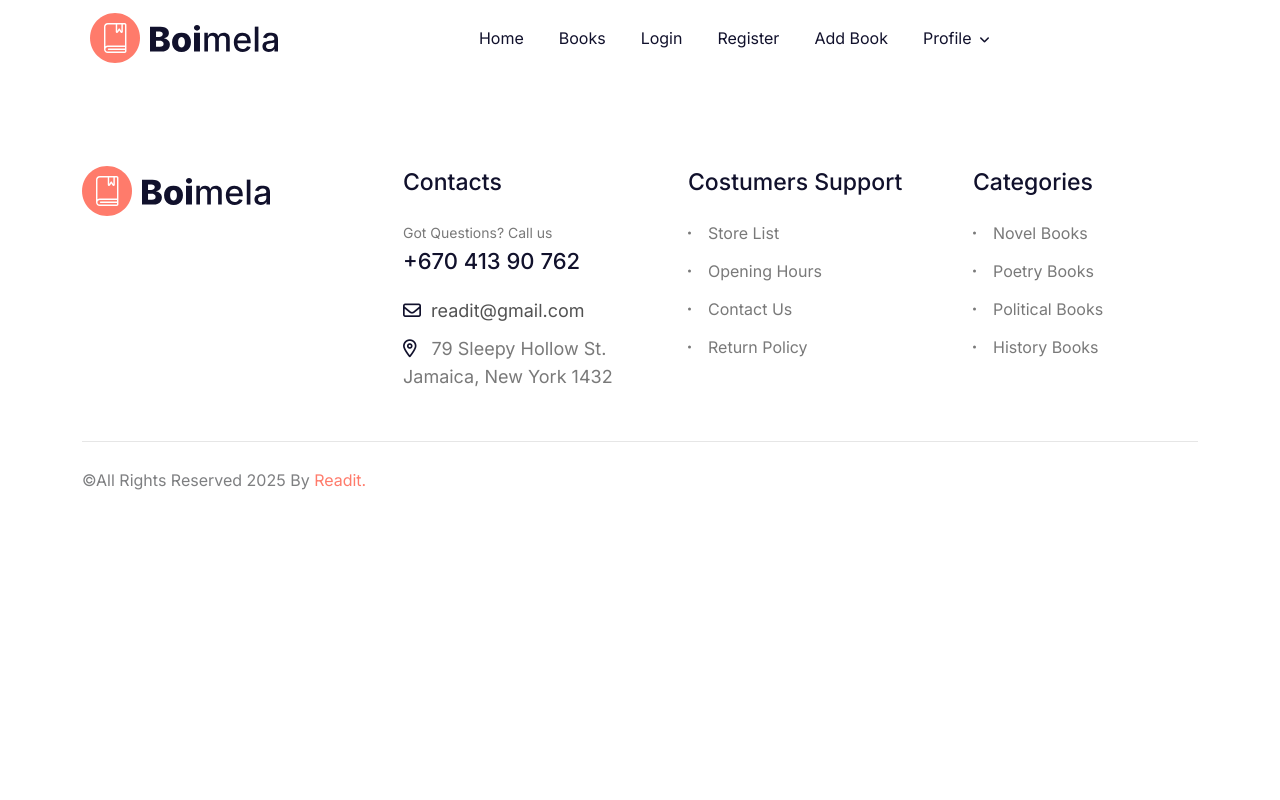
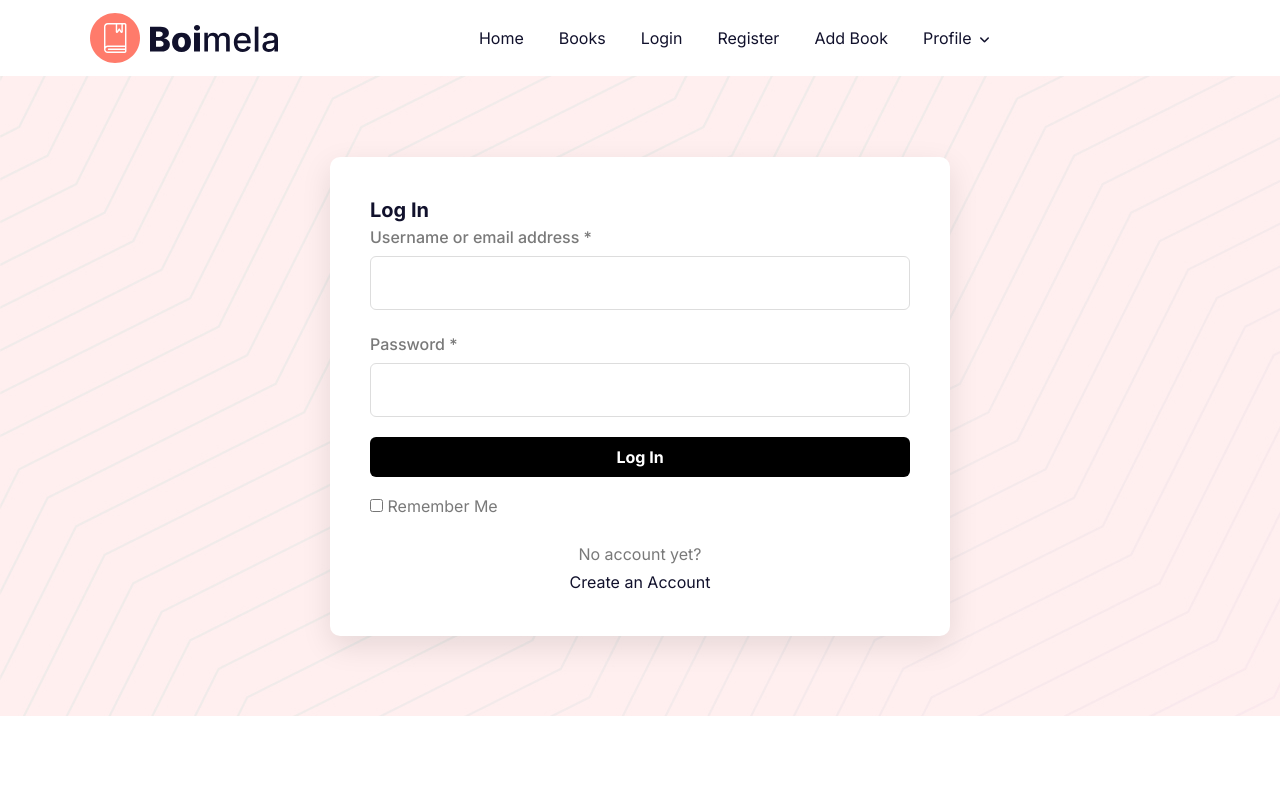
Before and after one commit to DanielVKrastev/Bookshelf_Hub, an Angular app in the folder client/: page /login in a window 1280 px wide. Before the commit this address led to /. Shown: the top 800 px of the page. Built offline with nearby package versions, Linux system fonts and the light colour scheme; a web font is replaced by a local one.

Commit message:
Create Login Page

```diff
--- a/client/src/app/app.routes.ts
+++ b/client/src/app/app.routes.ts
@@ -1,6 +1,7 @@
 import { Routes } from '@angular/router';
 import { HomeComponent } from './home/home.component';
 import { BooksCatalogComponent } from './books-catalog/books-catalog.component';
+import { LoginComponent } from './user/login/login.component';
 
 export const routes: Routes = [
     { path: '', redirectTo: '/home', pathMatch: 'full' },
@@ -10,4 +11,6 @@ export const routes: Routes = [
         { path: '', component: BooksCatalogComponent },
         //{ path: ':bookId', component: CurrentBook, canActivate: [AuthGuard] },
     ] },
+     // User routing
+    { path: 'login', component: LoginComponent },
 ];
--- /dev/null
+++ b/client/src/app/user/login/login.component.css
@@ -0,0 +1,64 @@
+.login-page {
+    min-height: 80vh;
+    display: flex;
+    align-items: center;
+    justify-content: center;
+    background: #f5f5f5;
+}
+
+.login-box {
+    width: 100%;
+    max-width: 620px;
+    background: #fff;
+    padding: 40px;
+    border-radius: 10px;
+    box-shadow: 0 10px 30px rgba(0, 0, 0, 0.1);
+}
+
+.form-clt {
+    margin-bottom: 20px;
+}
+
+.form-clt span {
+    display: block;
+    margin-bottom: 5px;
+    font-weight: 500;
+}
+
+.form-clt input {
+    width: 100%;
+    padding: 12px;
+    border: 1px solid #ddd;
+    border-radius: 6px;
+}
+
+.theme-btn {
+    width: 100%;
+    padding: 12px;
+    border: none;
+    background: #000;
+    color: #fff;
+    border-radius: 6px;
+    cursor: pointer;
+}
+
+.social-item a {
+    display: block;
+    margin-top: 10px;
+    text-align: center;
+    padding: 10px;
+    border: 1px solid #ddd;
+    border-radius: 6px;
+    text-decoration: none;
+}
+
+.remember-me {
+    margin-top: 15px;
+    display: flex;
+    justify-content: space-between;
+}
+
+.no-account-yet {
+    text-align: center;
+    margin-top: 20px;
+}
--- /dev/null
+++ b/client/src/app/user/login/login.component.html
@@ -0,0 +1,38 @@
+<div class="login-page" style="background-image: url(assets/img/hero/breadcrumb-bg.jpg);">
+    <div class="login-box">
+
+        <div class="cart-title mb-30">
+            <h4>Log in</h4>
+        </div>
+
+        <form method="POST">
+
+            <div class="form-clt">
+                <span>Username or email address *</span>
+                <input type="text" name="email">
+            </div>
+
+            <div class="form-clt">
+                <span>Password *</span>
+                <input type="password" name="password">
+            </div>
+
+            <button class="theme-btn" type="submit">
+                <span>Log In</span>
+            </button>
+
+            <div class="remember-me">
+                <label>
+                    <input type="checkbox"> Remember Me
+                </label>
+            </div>
+
+        </form>
+
+        <div class="no-account-yet">
+            <p>No account yet?</p>
+            <a routerLink="/register">Create an Account</a>
+        </div>
+
+    </div>
+</div>
```
Also changed, not shown: client/src/app/user/login/login.component.ts (added, +10 -0 lines).
